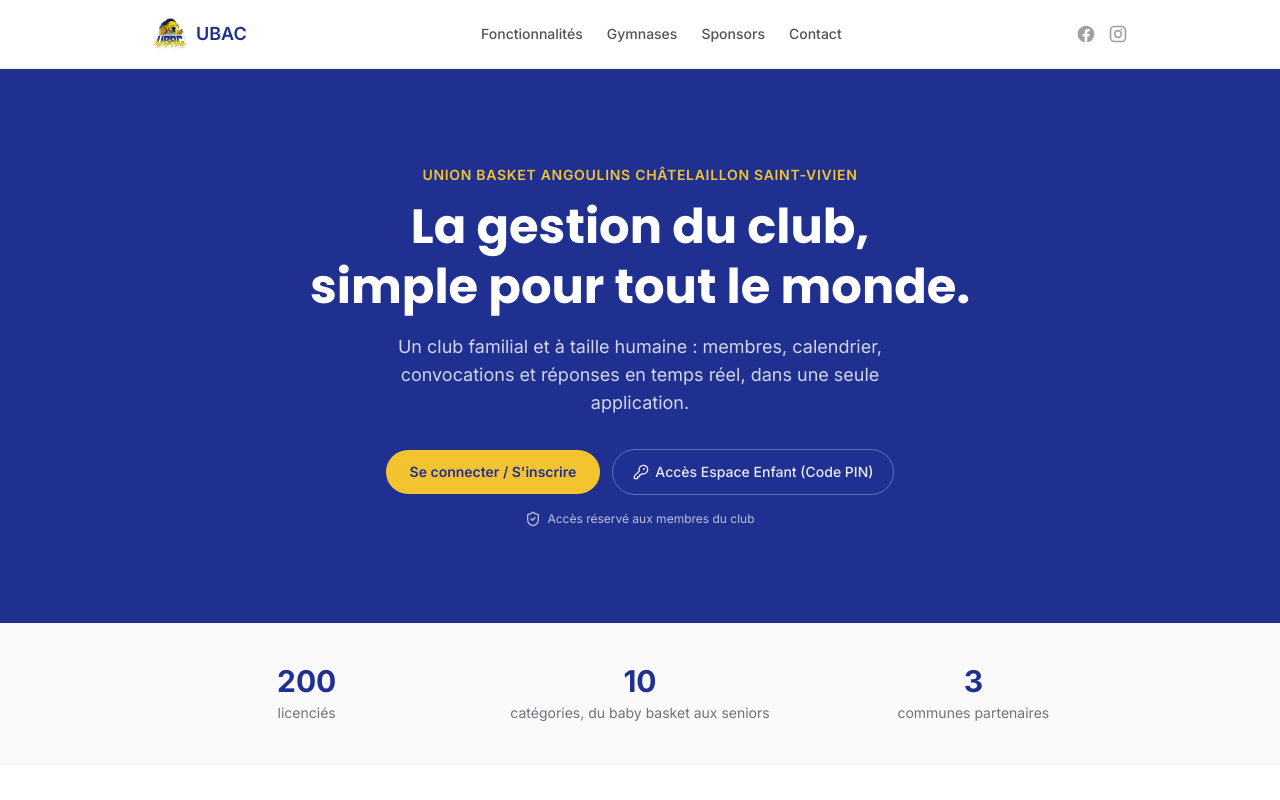
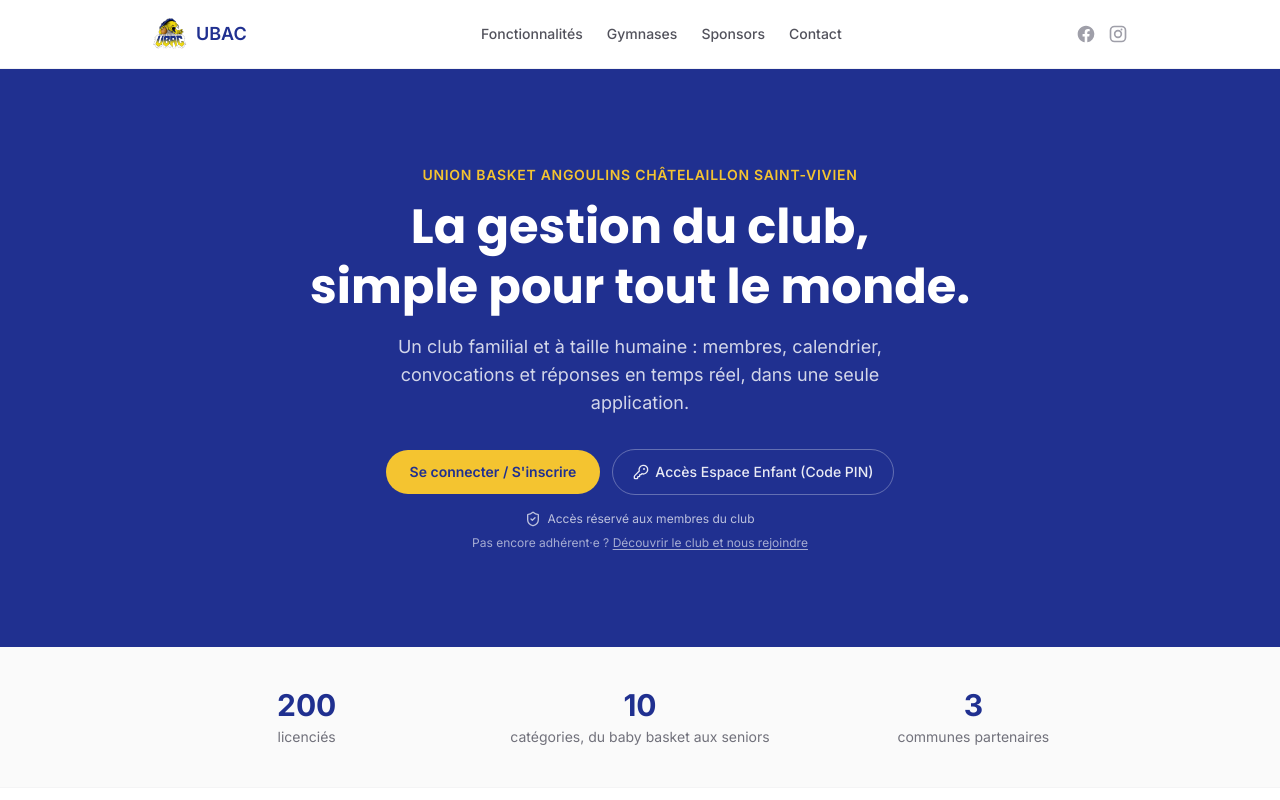
Before and after one commit to CindyPuybareau/ubac17-app, a Next.js app: page / in a window 1280 px wide. Shown: the top 800 px of the page. Built offline with nearby package versions, Linux system fonts and the light colour scheme.

Commit message:
Landing page : lien discret pour les non-adhérents sous les CTA du hero
Point 2 du chantier landing page : "Pas encore adhérent·e ? Découvrir le club et nous rejoindre", sous la mention d'accès réservé, vers #fonctionnalites (retour de Cindy : on reste simple).

```diff
--- a/src/app/page.tsx
+++ b/src/app/page.tsx
@@ -166,6 +166,16 @@ export default function Home() {
               <ShieldCheck className="h-4 w-4" />
               Accès réservé aux membres du club
             </p>
+            {/* Retour de Cindy : lien discret pour les non-membres, sous
+                la mention d'accès réservé, sans concurrencer visuellement
+                les 2 CTA principaux — vers #fonctionnalites pour l'instant
+                (simple ancre sur la même page, pas de page dédiée). */}
+            <p className="mt-2 text-xs text-white/60">
+              Pas encore adhérent·e ?{" "}
+              <a href="#fonctionnalites" className="underline underline-offset-2 hover:text-white">
+                Découvrir le club et nous rejoindre
+              </a>
+            </p>
           </div>
         </section>
 
```
